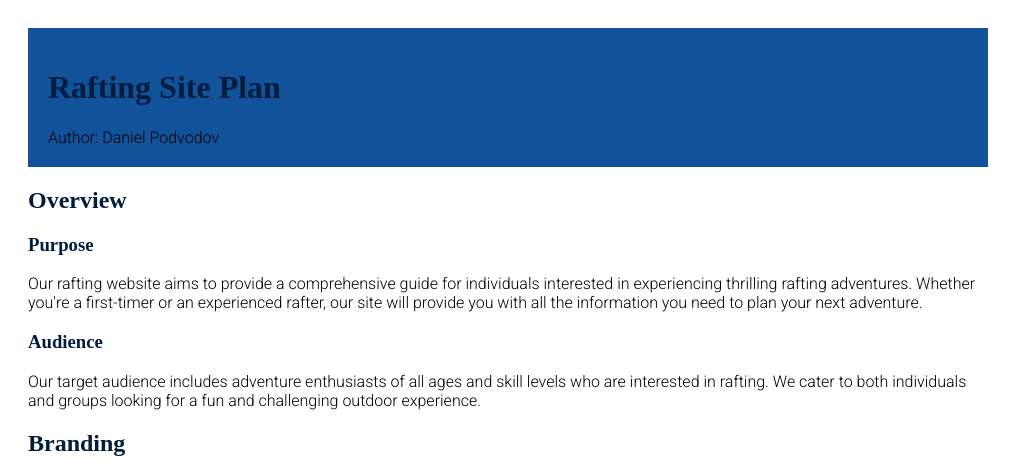
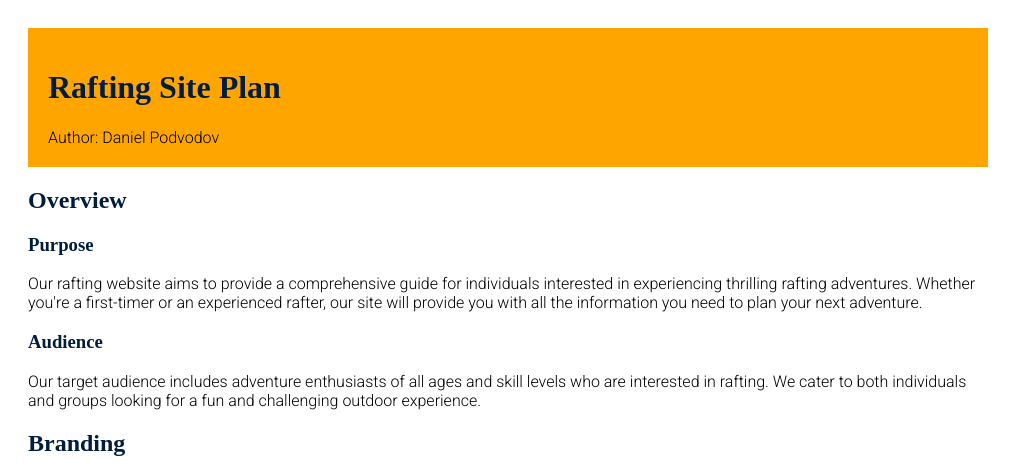
Before and after one commit to dpdvd/wdd130, a plain HTML site: page wwr/site-plan-rafting.html in a window 1280 px wide. Shown: the top 474 px of the page, without its empty margins (0-1023 px from the left). Drawn offline with Linux system fonts and the light colour scheme; a web font is replaced by a local one.

Commit message:
latest v

```diff
--- a/wwr/styles/site-plan-rafting.css
+++ b/wwr/styles/site-plan-rafting.css
@@ -39,7 +39,7 @@ h1, h2, h3, h4, h5, h6 {
 
 header {
     padding: 20px;
-    background-color: var(--accent1-color);
+    background-color: var(--accent2-color);
 }
 
 nav {
```
